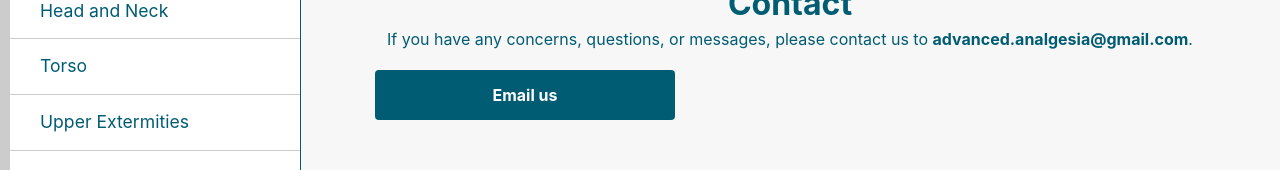
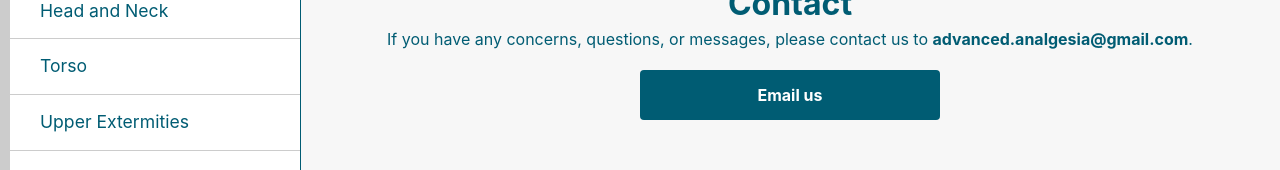
Before and after one commit to evkim1019/AdvancedAnalgesia, a React (Create React App) app: page /info in a window 1280 px wide. Shown: the part 216-386 px from the top of the page. Built offline with nearby package versions, Linux system fonts and the light colour scheme.

Commit message:
Deesktop view cursor pointer adjusted

```diff
--- a/src/App.css
+++ b/src/App.css
@@ -119,6 +119,7 @@ p, li {
 }
 .desktopStyleOnly .button-full {
   max-width: 300px;
+  margin: 0 auto;
 }
 .desktopStyleOnly .content {
   width:calc(100% - 300px);
@@ -187,3 +188,8 @@ p, li {
   margin-bottom:10px;
   text-align:left;
 }
+
+/* Cursor pointer adjustment */
+.desktopStyleOnly .content .accordion-title:hover {
+  cursor: pointer;
+}
```
